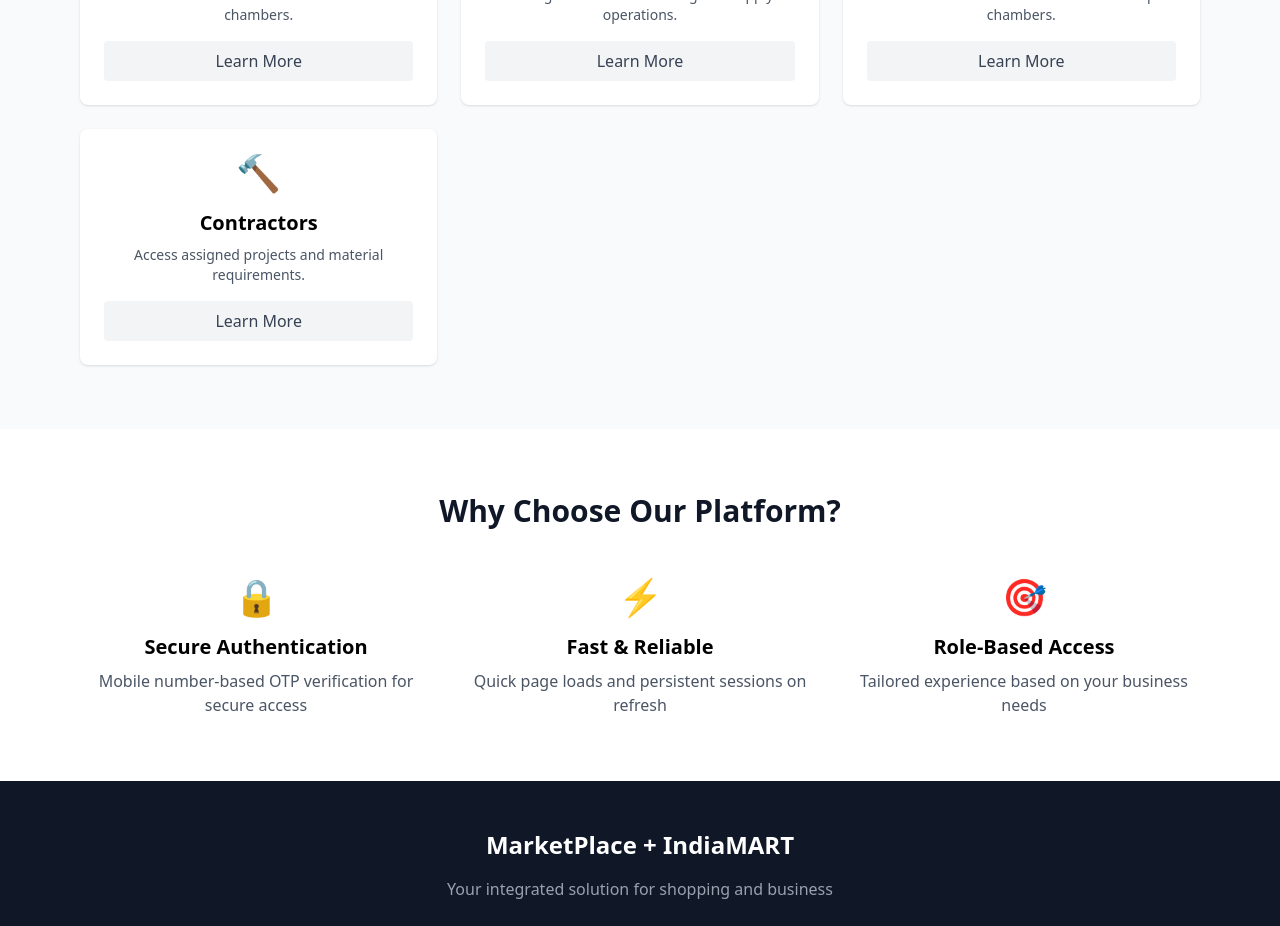
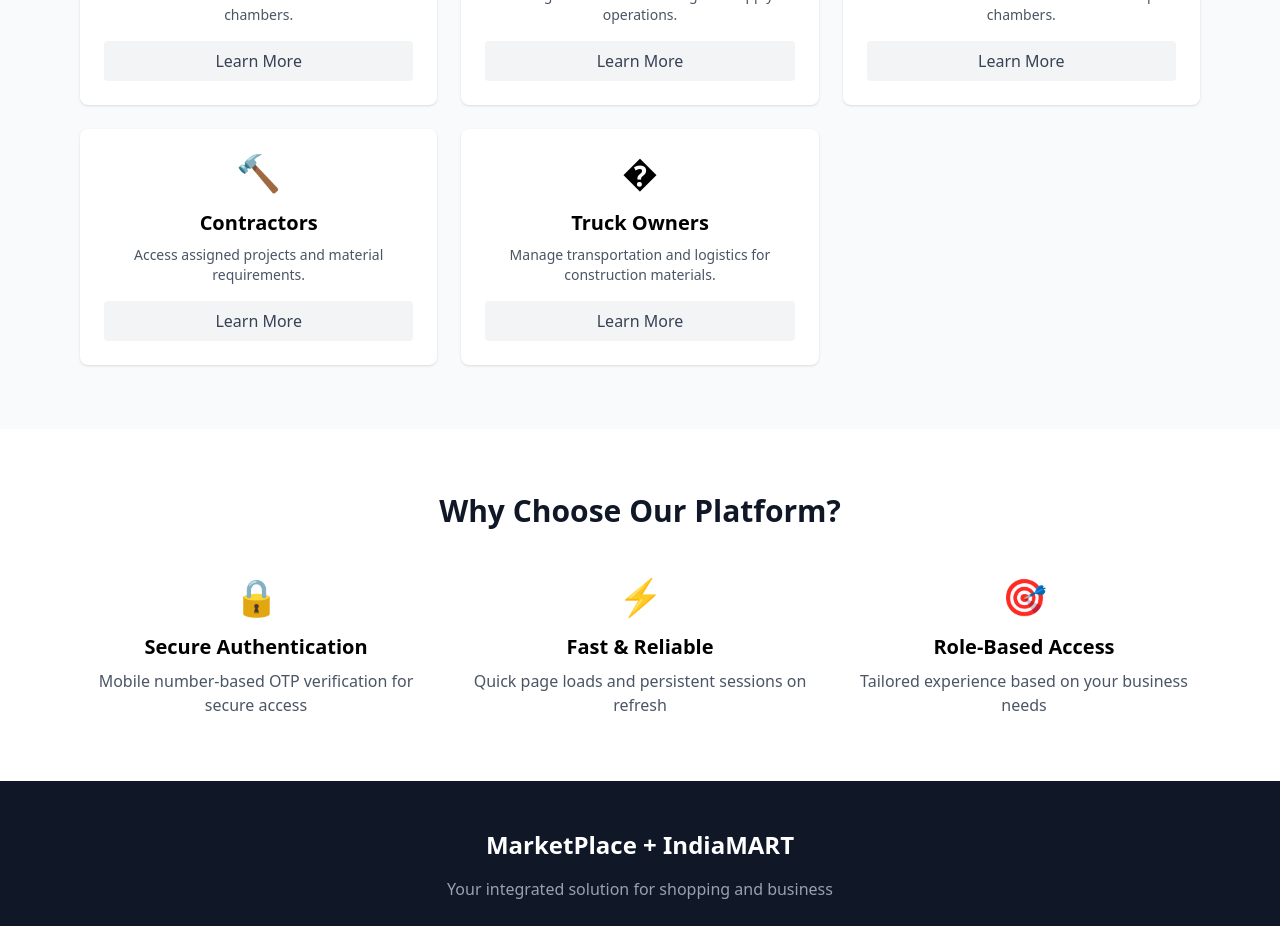
Before and after one commit to KPRAHUL1/Traders-Client, a React (Vite) app: page / in a window 1280 px wide. Shown: the part 1480-2406 px from the top of the page. Built offline with nearby package versions, Linux system fonts and the light colour scheme.

Commit message:
create the sloping buttton in step1 and create the loading page

```diff
--- a/src/modules/public/Landing.jsx
+++ b/src/modules/public/Landing.jsx
@@ -24,6 +24,12 @@
     title: 'Contractors',
     description: 'Access assigned projects and material requirements.',
     icon: '🔨',
+  },
+  {
+    key: 'truck-owner',
+    title: 'Truck Owners',
+    description: 'Manage transportation and logistics for construction materials.',
+    icon: '�',
   },
 ]
 
```
